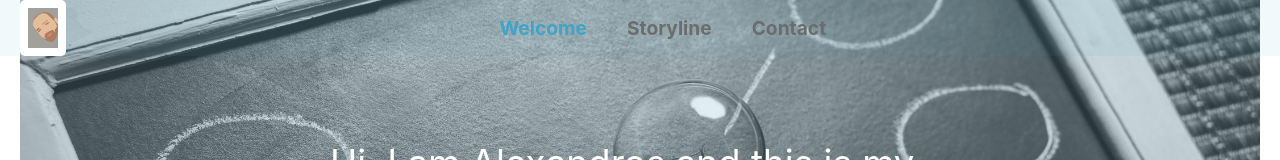
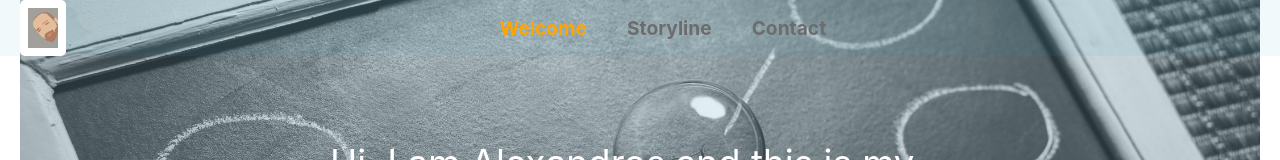
Before and after one commit to Alexzg/Web_Alex, a React (Create React App) app in the folder v2/alexandros-zogkas-webpage/: page / in a window 1280 px wide. In both pictures the pointer is over the link "Welcome". Shown: the top 160 px of the page. Built offline with nearby package versions, Linux system fonts and the light colour scheme.

Commit message:
Update NavigationItem.css

```diff
--- a/v2/alexandros-zogkas-webpage/src/components/Navigation/NavigationItems/NavigationItem/NavigationItem.css
+++ b/v2/alexandros-zogkas-webpage/src/components/Navigation/NavigationItems/NavigationItem/NavigationItem.css
@@ -13,7 +13,7 @@
 }
 
 .NavigationItem a:hover {
-	color: #40A4C8;
+	color: orange;
 }
 @media (min-width: 500px) {
 	.NavigationItem {
```
